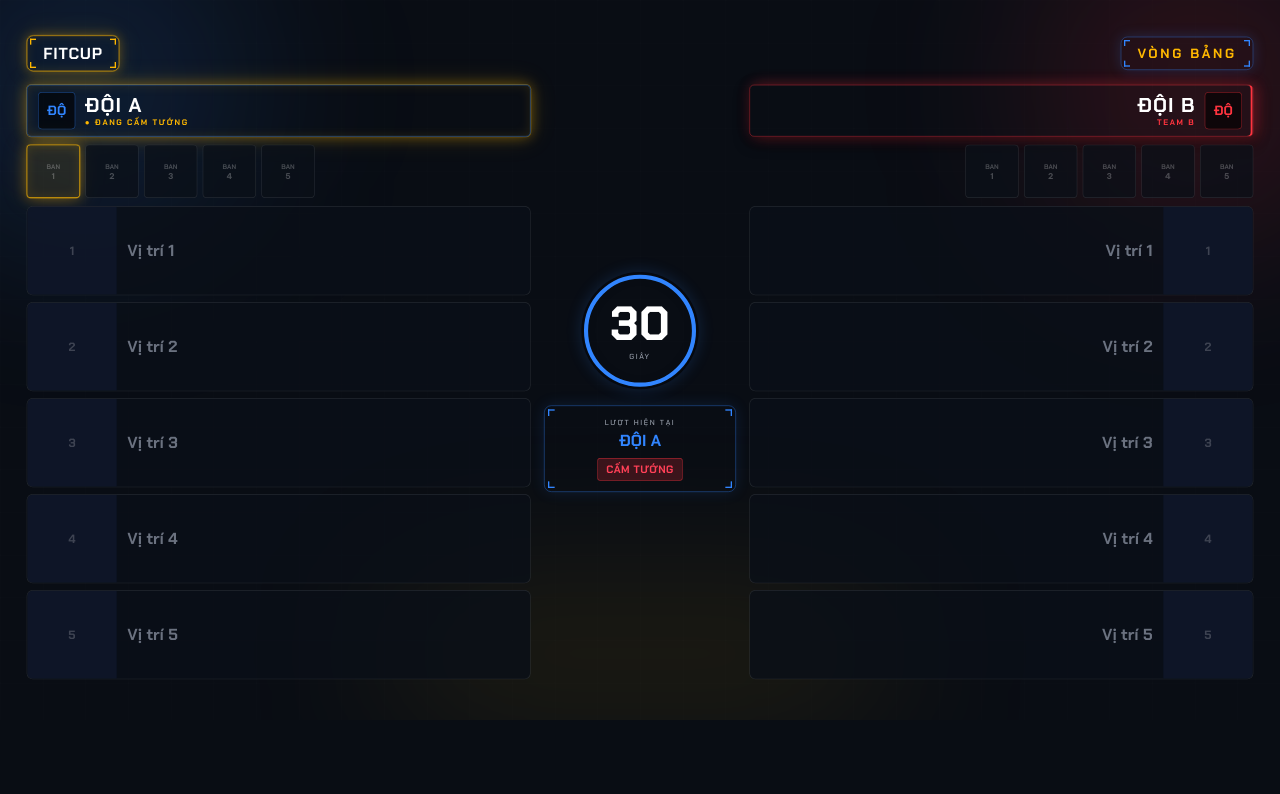
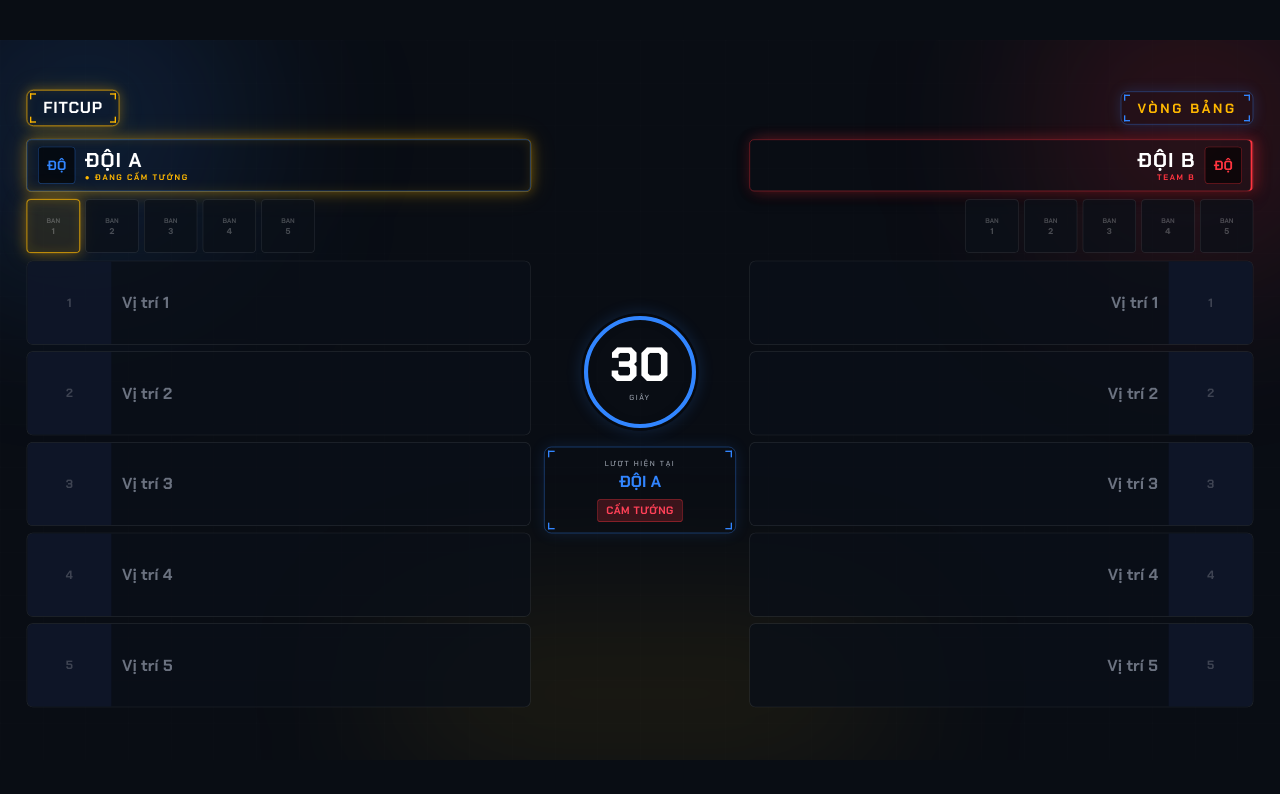
Before and after one commit to cun0412/ban-pick_fitcup_esports, a React (Vite) app: page /lq/overlay in a window 1280 px wide. Shown: the top 794 px of the page. Built offline with nearby package versions, Linux system fonts and the light colour scheme; no server answers; a web font is replaced by a local one.

Commit message:
addddddd

```diff
--- a/src/components/common/OverlayWrapper.tsx
+++ b/src/components/common/OverlayWrapper.tsx
@@ -10,7 +10,7 @@ interface OverlayWrapperProps {
 
 /**
  * Wrapper cho các trang Overlay (1920x1080)
- * Tự động scale theo kích thước cửa sổ OBS/trình duyệt và hỗ trợ chọn nền qua ?bg=
+ * Tự động scale và căn giữa chuẩn 16:9 theo kích thước cửa sổ OBS/trình duyệt, không bị lệch trái
  */
 export default function OverlayWrapper({
   children,
@@ -19,7 +19,11 @@ export default function OverlayWrapper({
 }: OverlayWrapperProps) {
   const [searchParams] = useSearchParams();
   const storeBg = useSettingsStore((s) => s.overlayBg);
-  const [scale, setScale] = useState(1);
+  const [scale, setScale] = useState(() =>
+    typeof window !== 'undefined'
+      ? Math.min(window.innerWidth / 1920, window.innerHeight / 1080)
+      : 1
+  );
 
   const bgParam = searchParams.get('bg') as 'transparent' | 'chroma' | 'dark' | null;
   const bgMode = bgParam || bgOverride || storeBg || 'dark';
@@ -42,7 +46,7 @@ export default function OverlayWrapper({
     } else if (bgMode === 'chroma') {
       document.body.style.background = '#00ff00';
     } else {
-      document.body.style.background = '#0a0e1a';
+      document.body.style.background = '#090d14';
     }
     return () => {
       document.body.className = prevClass;
@@ -58,15 +62,25 @@ export default function OverlayWrapper({
       : 'overlay-dark';
 
   return (
-    <div className={`w-screen h-screen overflow-hidden relative ${bgClass}`}>
+    <div
+      className={`w-screen h-screen overflow-hidden flex items-center justify-center ${bgClass}`}
+    >
       <div
-        className={`overlay-container relative overflow-hidden ${className}`}
+        className="relative overflow-hidden shrink-0"
         style={{
-          transform: `scale(${scale})`,
-          transformOrigin: 'top left',
+          width: `${1920 * scale}px`,
+          height: `${1080 * scale}px`,
         }}
       >
-        {children}
+        <div
+          className={`overlay-container relative overflow-hidden ${className}`}
+          style={{
+            transform: `scale(${scale})`,
+            transformOrigin: 'top left',
+          }}
+        >
+          {children}
+        </div>
       </div>
     </div>
   );
--- a/src/components/lq/BanPickDisplay.tsx
+++ b/src/components/lq/BanPickDisplay.tsx
@@ -68,7 +68,7 @@ export default function BanPickDisplay({
     const hudTeamColor = isLeft ? '#3185FF' : '#FF343F';
 
     return (
-      <div className="flex-1 flex flex-col gap-3">
+      <div className="flex-1 min-w-0 flex flex-col gap-3">
         {/* Header tên đội + logo: 7px radius, Team A xanh cạnh trái / Team B đỏ cạnh phải */}
         <div
           className={`flex items-center gap-3.5 px-4 py-2.5 rounded-[7px] bg-[#0b1018]/92 transition-all relative ${
@@ -199,7 +199,7 @@ export default function BanPickDisplay({
               <div
                 key={`pick-${side}-${idx}`}
                 className={`relative rounded-[9px] overflow-hidden transition-all flex items-center ${
-                  isOverlay ? 'h-[134px]' : 'h-16'
+                  isOverlay ? 'h-[126px]' : 'h-16'
                 } ${isLeft ? 'flex-row' : 'flex-row-reverse'} ${
                   isActive
                     ? 'hud-neon-gold hud-subtle-pulse bg-[#0b1018]/95'
@@ -213,7 +213,7 @@ export default function BanPickDisplay({
                 {/* Ảnh tướng */}
                 <div
                   className={`h-full aspect-square shrink-0 overflow-hidden bg-slate-900/90 relative ${
-                    isOverlay ? 'w-[134px]' : 'w-16'
+                    isOverlay ? 'w-[126px]' : 'w-16'
                   }`}
                 >
                   {hero ? (
@@ -325,7 +325,7 @@ export default function BanPickDisplay({
     <div className="w-full flex flex-col gap-4">
       {/* Header giải đấu (11px radius + viền neon mảnh) */}
       {isOverlay && (
-        <div className="flex items-center justify-between px-10 pt-6 pb-1">
+        <div className="flex items-center justify-between px-10 pt-5 pb-1">
           <div className="px-6 py-2.5 rounded-[10px] bg-[#0b1018]/92 hud-neon-gold relative">
             <HudCorners color="#FFB800" size={9} offset={4} />
             <span className="font-display font-black text-2xl tracking-wider text-white uppercase">
@@ -345,7 +345,7 @@ export default function BanPickDisplay({
       <div
         className={`flex items-stretch ${
           isOverlay
-            ? 'flex-row gap-5 px-10 pb-8'
+            ? 'flex-row gap-5 px-10 pb-6'
             : 'flex-col md:flex-row gap-4 md:gap-5'
         }`}
       >
--- a/src/pages/Home.tsx
+++ b/src/pages/Home.tsx
@@ -137,7 +137,7 @@ export default function Home() {
                   </div>
                   <div className="py-2.5 flex items-center justify-between gap-4">
                     <dt className="text-[#7a8296]">Kho tướng</dt>
-                    <dd className="text-[#eef0f5] tabular-nums">130 tướng · Lọc vai trò &amp; tìm không dấu</dd>
+                    <dd className="text-[#eef0f5] tabular-nums">130 tướng - Lọc vai trò &amp; tìm không dấu</dd>
                   </div>
                 </dl>
               </div>
@@ -201,7 +201,7 @@ export default function Home() {
                 <dl className="divide-y divide-[rgba(238,240,245,0.06)] border-y border-[rgba(238,240,245,0.06)] text-xs">
                   <div className="py-2.5 flex items-center justify-between gap-4">
                     <dt className="text-[#7a8296]">Thể thức</dt>
-                    <dd className="text-[#eef0f5] tabular-nums">Bo1 · Bo3 · Bo5 · Ban trước khi quay</dd>
+                    <dd className="text-[#eef0f5] tabular-nums">Bo1/Bo3/Bo5 - Ban trước khi quay</dd>
                   </div>
                   <div className="py-2.5 flex items-center justify-between gap-4">
                     <dt className="text-[#7a8296]">Chế độ vận hành</dt>
--- a/src/pages/valorant/ValorantOverlay.tsx
+++ b/src/pages/valorant/ValorantOverlay.tsx
@@ -232,7 +232,7 @@ export default function ValorantOverlay() {
         {/* Header: Team A (xanh #3185FF) — Giải đấu — Team B (đỏ #FF343F) */}
         <header className="relative z-10 flex items-center justify-between gap-6">
           {/* Team A: 6-8px radius + viền xanh & ánh sáng cạnh trái */}
-          <div className="flex items-center gap-4 px-5 py-3 rounded-[7px] bg-[#0b1018]/92 hud-team-blue min-w-[440px] relative">
+          <div className="flex items-center gap-4 px-5 py-3 rounded-[7px] bg-[#0b1018]/92 hud-team-blue flex-1 max-w-[520px] min-w-0 relative">
             <div className="w-16 h-16 rounded-[6px] bg-black/60 border border-[#3185FF]/45 flex items-center justify-center overflow-hidden shrink-0">
               {state.teamA.logo ? (
                 <img src={state.teamA.logo} alt="" className="w-full h-full object-contain p-1.5" />
@@ -253,7 +253,7 @@ export default function ValorantOverlay() {
           </div>
 
           {/* Giữa: Thông tin giải đấu */}
-          <div className="text-center px-10 py-3 rounded-[10px] bg-[#0b1018]/94 hud-neon-red relative">
+          <div className="text-center px-10 py-3 rounded-[10px] bg-[#0b1018]/94 hud-neon-red relative shrink-0 max-w-[600px]">
             <HudCorners color="#FF4057" size={10} offset={5} />
             <div className="font-display font-black text-3xl tracking-widest text-white uppercase">
               {state.tournamentName}
@@ -268,7 +268,7 @@ export default function ValorantOverlay() {
           </div>
 
           {/* Team B: 6-8px radius + viền đỏ & ánh sáng cạnh phải */}
-          <div className="flex flex-row-reverse items-center gap-4 px-5 py-3 rounded-[7px] bg-[#0b1018]/92 hud-team-red min-w-[440px] text-right relative">
+          <div className="flex flex-row-reverse items-center gap-4 px-5 py-3 rounded-[7px] bg-[#0b1018]/92 hud-team-red flex-1 max-w-[520px] min-w-0 text-right relative">
             <div className="w-16 h-16 rounded-[6px] bg-black/60 border border-[#FF343F]/45 flex items-center justify-center overflow-hidden shrink-0">
               {state.teamB.logo ? (
                 <img src={state.teamB.logo} alt="" className="w-full h-full object-contain p-1.5" />
```
